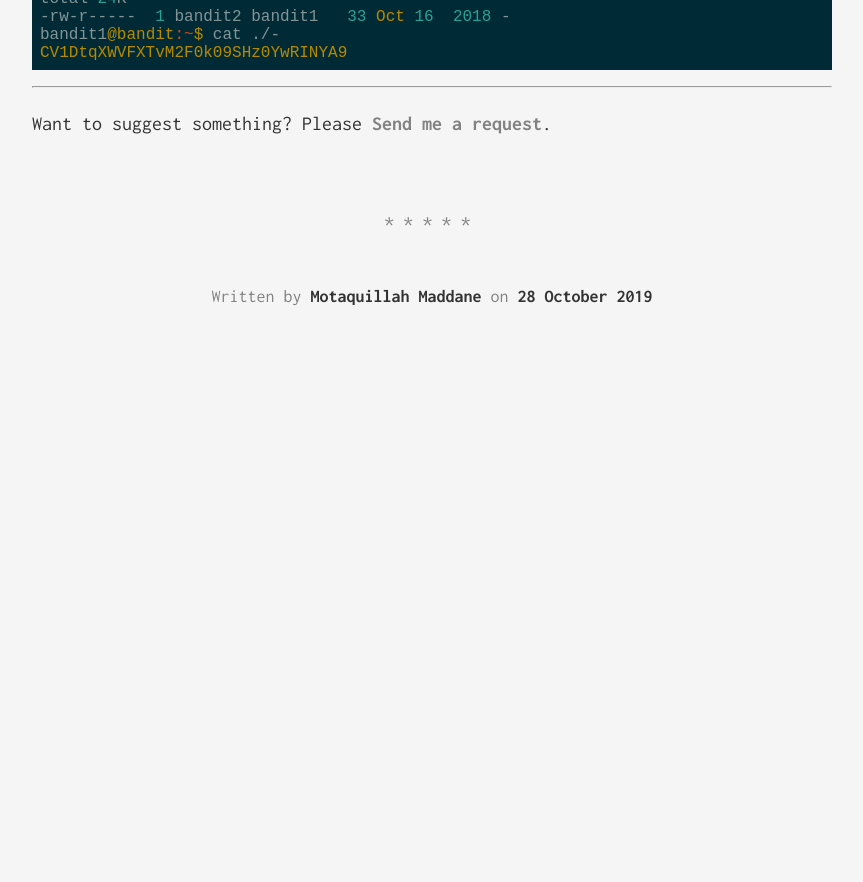
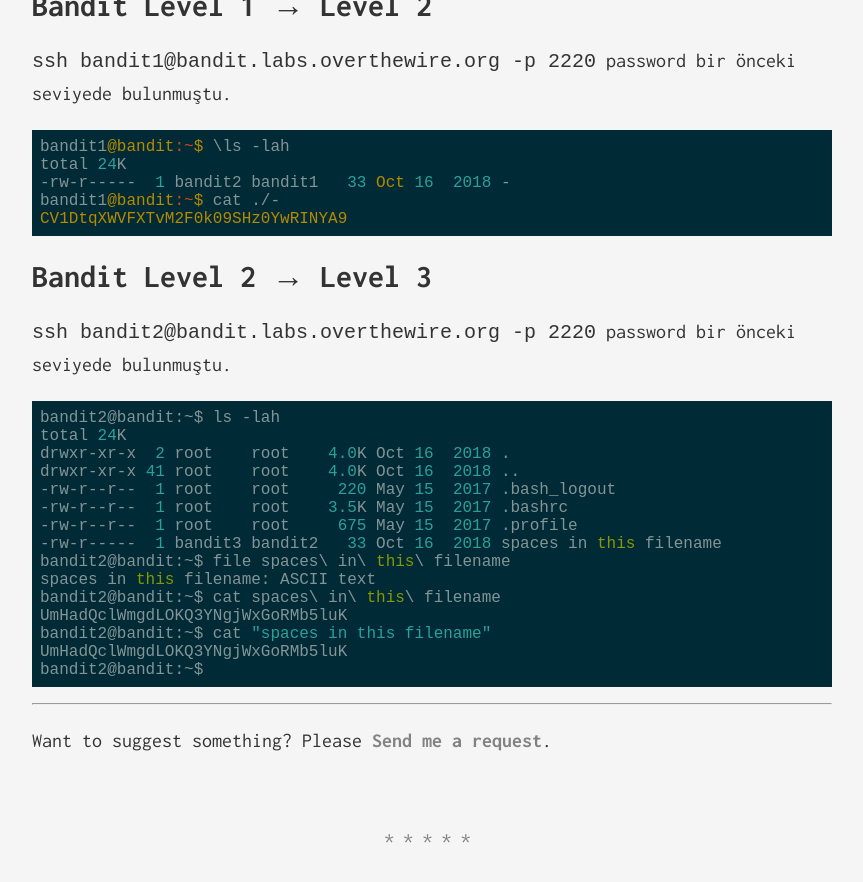
Before and after one commit to JohnGkmn/JohnGkmn.github.io, a Jekyll site: the page built from _posts/2019-10-29-bandit1-15.markdown, in a window 1280 px wide and 900 px high, scrolled down 1278 px. Shown: the top 882 px of the window, without its empty margins (208-1071 px from the left). Built offline with Jekyll 4.4.1, drawn with Linux system fonts in a browser that asks for light colours; before the commit the page ends 1686 px from its top, so only the background shows below that.

Commit message:
Update 2019-10-29-bandit1-15.markdown

`````diff
--- a/_posts/2019-10-29-bandit1-15.markdown
+++ b/_posts/2019-10-29-bandit1-15.markdown
@@ -19,10 +19,15 @@
 ======
 
 ``ls: List  information  about the FILEs``
+
 ``cd: Change the shell working directory``
+
 ``cat: Concatenate FILE(s) to standard output``
+
 ``file: Tests each argument in an attempt to classify it.``
+
 ``du: Summarize disk usage of the set of FILEs, recursively for directories``
+
 ``find: Searches the directory tree rooted``
 
 ````terminal
@@ -44,6 +49,27 @@
 CV1DtqXWVFXTvM2F0k09SHz0YwRINYA9
 ````
 
+Bandit Level 2 → Level 3
+======
+``ssh bandit2@bandit.labs.overthewire.org -p 2220`` password bir önceki seviyede bulunmuştu.
+````
+bandit2@bandit:~$ ls -lah
+total 24K
+drwxr-xr-x  2 root    root    4.0K Oct 16  2018 .
+drwxr-xr-x 41 root    root    4.0K Oct 16  2018 ..
+-rw-r--r--  1 root    root     220 May 15  2017 .bash_logout
+-rw-r--r--  1 root    root    3.5K May 15  2017 .bashrc
+-rw-r--r--  1 root    root     675 May 15  2017 .profile
+-rw-r-----  1 bandit3 bandit2   33 Oct 16  2018 spaces in this filename
+bandit2@bandit:~$ file spaces\ in\ this\ filename
+spaces in this filename: ASCII text
+bandit2@bandit:~$ cat spaces\ in\ this\ filename
+UmHadQclWmgdLOKQ3YNgjWxGoRMb5luK
+bandit2@bandit:~$ cat "spaces in this filename"
+UmHadQclWmgdLOKQ3YNgjWxGoRMb5luK
+bandit2@bandit:~$
+````
+
 
 
 
`````
